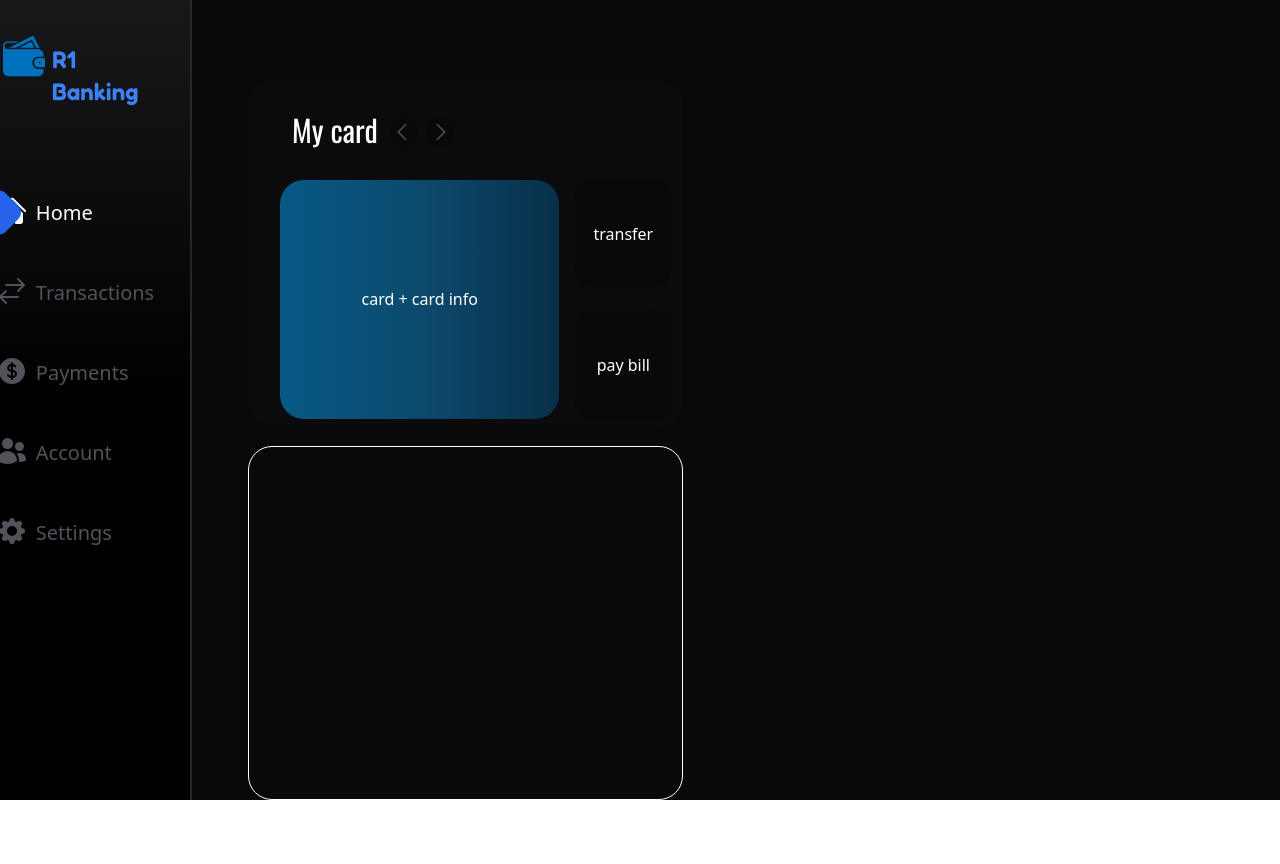
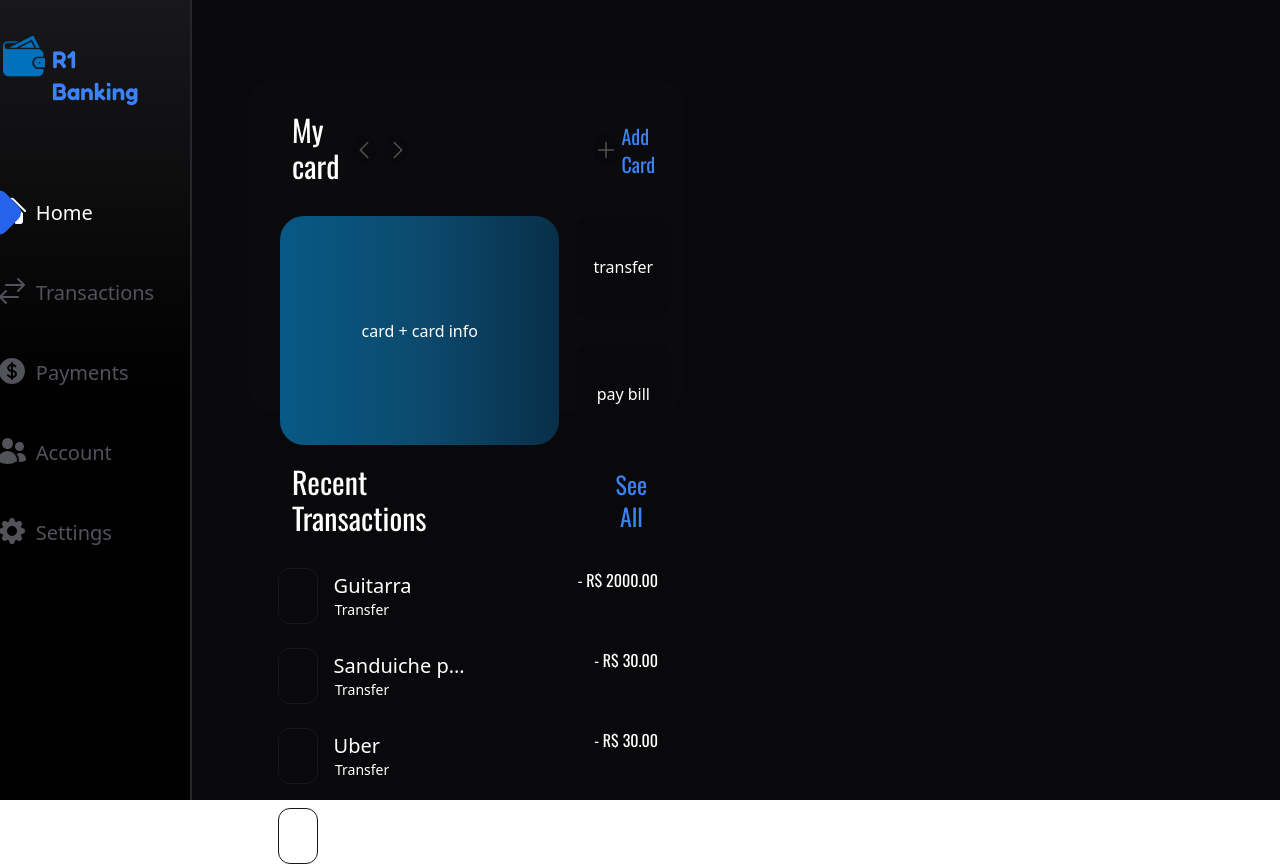
Before and after one commit to Ricardo354/banking_app, a React (Vite) app in the folder frontend/: page / in a window 1280 px wide. Before the commit the page ends 800 px from the top, so only its background shows below. Built offline with nearby package versions, Linux system fonts and the light colour scheme.

Commit message:
Finishing main layouof recent transactions and changing fonts in entire app

```diff
--- a/frontend/src/components/Icons.jsx
+++ b/frontend/src/components/Icons.jsx
@@ -68,9 +68,16 @@ export const LtIcon = (props) => (
 
 export const GtIcon = (props) => (
     <svg xmlns="http://www.w3.org/2000/svg"
-    viewBox="0 0 24 24"
-    className={`${props.className}`}>
+        viewBox="0 0 24 24"
+        className={`${props.className}`}>
         <path fillRule="evenodd" d="M16.28 11.47a.75.75 0 0 1 0 1.06l-7.5 7.5a.75.75 0 0 1-1.06-1.06L14.69 12 7.72 5.03a.75.75 0 0 1 1.06-1.06l7.5 7.5Z" clipRule="evenodd" />
     </svg>
 
 );
+
+export const AddIcon = (props) => (
+    <svg xmlns="http://www.w3.org/2000/svg" fill="none" viewBox="0 0 24 24" strokeWidth={1.5}    className={`${props.className}`}>
+        <path strokeLinecap="round" strokeLinejoin="round" d="M12 4.5v15m7.5-7.5h-15" />
+    </svg>
+
+);
--- a/frontend/src/index.css
+++ b/frontend/src/index.css
@@ -1,5 +1,6 @@
 @import url('https://fonts.googleapis.com/css2?family=Fredoka:wght@600&display=swap');
 @import url('https://fonts.googleapis.com/css2?family=Oswald:wght@200..700&display=swap');
+@import url('https://fonts.googleapis.com/css2?family=IBM+Plex+Sans:ital,wght@0,100..700;1,100..700&family=Raleway:ital,wght@0,100..900;1,100..900&display=swap');
 
 @tailwind base;
 @tailwind components;
--- a/frontend/src/pages/Home.jsx
+++ b/frontend/src/pages/Home.jsx
@@ -1,14 +1,25 @@
 import Navbar from "../components/Navbar";
-import { LtIcon, GtIcon } from "../components/Icons";
+import { LtIcon, GtIcon, AddIcon } from "../components/Icons";
 
+
+// add brilho no Add Card
+// add brilho nas setinha
 const Home = () => {
+
+    const mockTransaction = [
+        { Description: "Guitarra", Category: "Transfer", Price: 2000.00 },
+        { Description: "Sanduiche pra Cecilia", Category: "Transfer", Price: 30.00 },
+        { Description: "Uber", Category: "Transfer", Price: 30.00 },
+        { Description: "Sorvete pra Cecilia", Category: "Transfer", Price: 16.00 },
+    ]
+
     return (
         <>
             <div className="h-screen flex flex-row bg-zinc-800 bg-zinc-950">
                 <Navbar />
                 <div className="flex flex-col h-screen w-screen">
                     <div className="mt-20 ml-14 rounded-3xl bg-card-black w-[40%] h-[45%]">
-                        <h1 className="ml-3 font-oswald text-white flex flex-row items-center text-3xl p-8">
+                        <h1 className="w-[100%] ml-3 font-oswald text-white flex flex-row items-center text-3xl p-8">
                             My card
                             <button className="mt-[1%] bg-zinc-950 rounded-full w-7 ml-3 h-7">
                                 <LtIcon className="w-6 fill-neutral-600" />
@@ -16,7 +27,18 @@ const Home = () => {
                             <button className="mt-[1%] bg-zinc-950 rounded-full w-7 ml-2  h-7">
                                 <GtIcon className="w-6 fill-neutral-600 ml-[10%]" />
                             </button>
+
+
+                            <div className="ml-[50%] flex items-center cursor-pointer">
+                                <button className="mt-1 bg-zinc-950 rounded-full w-8 h-8 flex items-center justify-center">
+                                    <AddIcon className="w-6 stroke-neutral-600" />
+                                </button>
+                                <h1 className="font-raleway mt-1 ml-1 text-xl text-blue-500">
+                                    Add Card
+                                </h1>
+                            </div>
                         </h1>
+
 
                         <div className="flex flex-row  mr-1 m-8 mt-0 mb-0 h-[69%]">
                             <div className="flex justify-center items-center p-2 rounded-3xl w-[90%] bg-gradient-to-r from-sky-800 via-sky-900 to-sky-950 text-white">
@@ -32,7 +54,35 @@ const Home = () => {
                             </div>
                         </div>
                     </div>
-                    <div className="border border-white mt-5 ml-14 rounded-3xl w-[40%] h-[46%]"></div>
+                    <div className="mt-5 ml-14 rounded-3xl w-[40%] h-[46%]">
+                        <h1 className="ml-3 font-oswald text-white flex flex-row items-center text-3xl p-8">
+                            Recent Transactions
+                            <button className="text-blue-500 font-raleway text-2xl ml-[49%]">
+                                See All
+                            </button>
+                        </h1>
+
+                        <div className="flex flex-col gap-y-6">
+                            {mockTransaction.map((transaction) =>
+
+                                <div className="flex justify-between text-white w-[90%] h-14 ml-[7%]">
+                                    <div className="border border-zinc-900 rounded-xl w-[10%] h-30">
+                                    </div>
+
+                                    <h1 className="flex-1 font-raleway -mt-1 ml-2 p-2 text-xl truncate">
+                                        {transaction.Description}
+                                        <p className="ml-[1%] text-sm">{transaction.Category}</p>
+                                    </h1>
+
+                                    <h1 className="font-oswald ml-[30%] mr-3  text-md text-white">
+                                        {transaction.Category === "Transfer" ? "-" : "+"} R$ {transaction.Price.toFixed(2)}
+                                    </h1>
+
+                                </div>
+                            )}
+                        </div>
+
+                    </div>
                 </div>
             </div>
         </>
```
